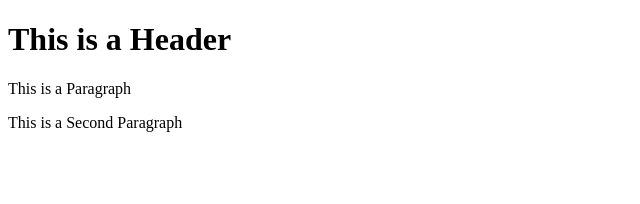
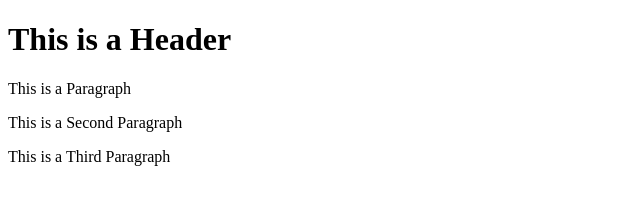
Before and after one commit to divya-ag/git-test, a plain HTML site: page index.html in a window 1280 px wide. Shown: the whole page, without its empty margins (0-640 px from the left). Drawn offline with Linux system fonts and the light colour scheme.

Commit message:
forth commit

```diff
--- a/index.html
+++ b/index.html
@@ -6,5 +6,6 @@
         <h1>This is a Header</h1>
         <p>This is a Paragraph</p>
         <p>This is a Second Paragraph</p>
+        <p>This is a Third Paragraph</p>
     </body>
 </html>
```
